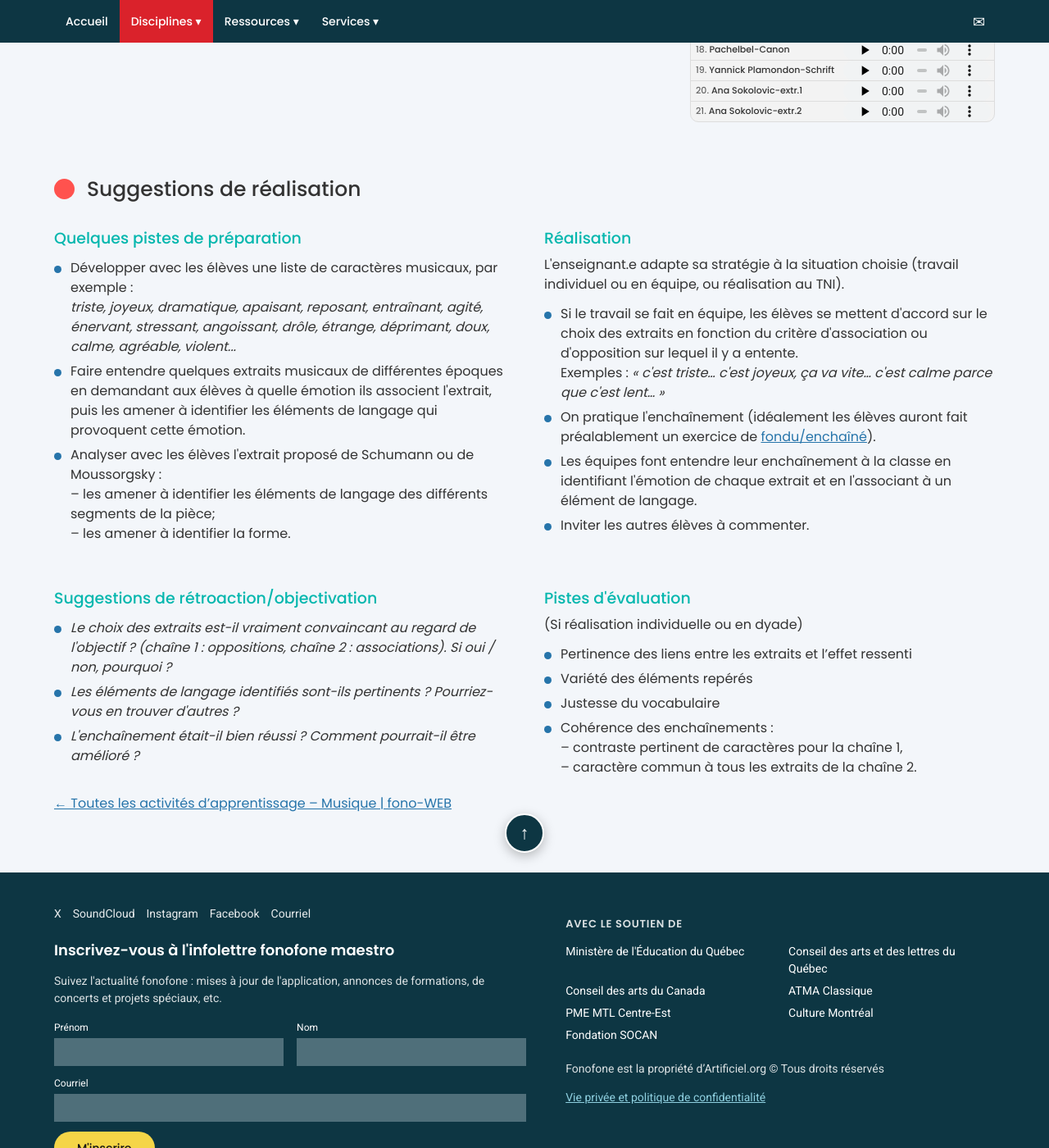
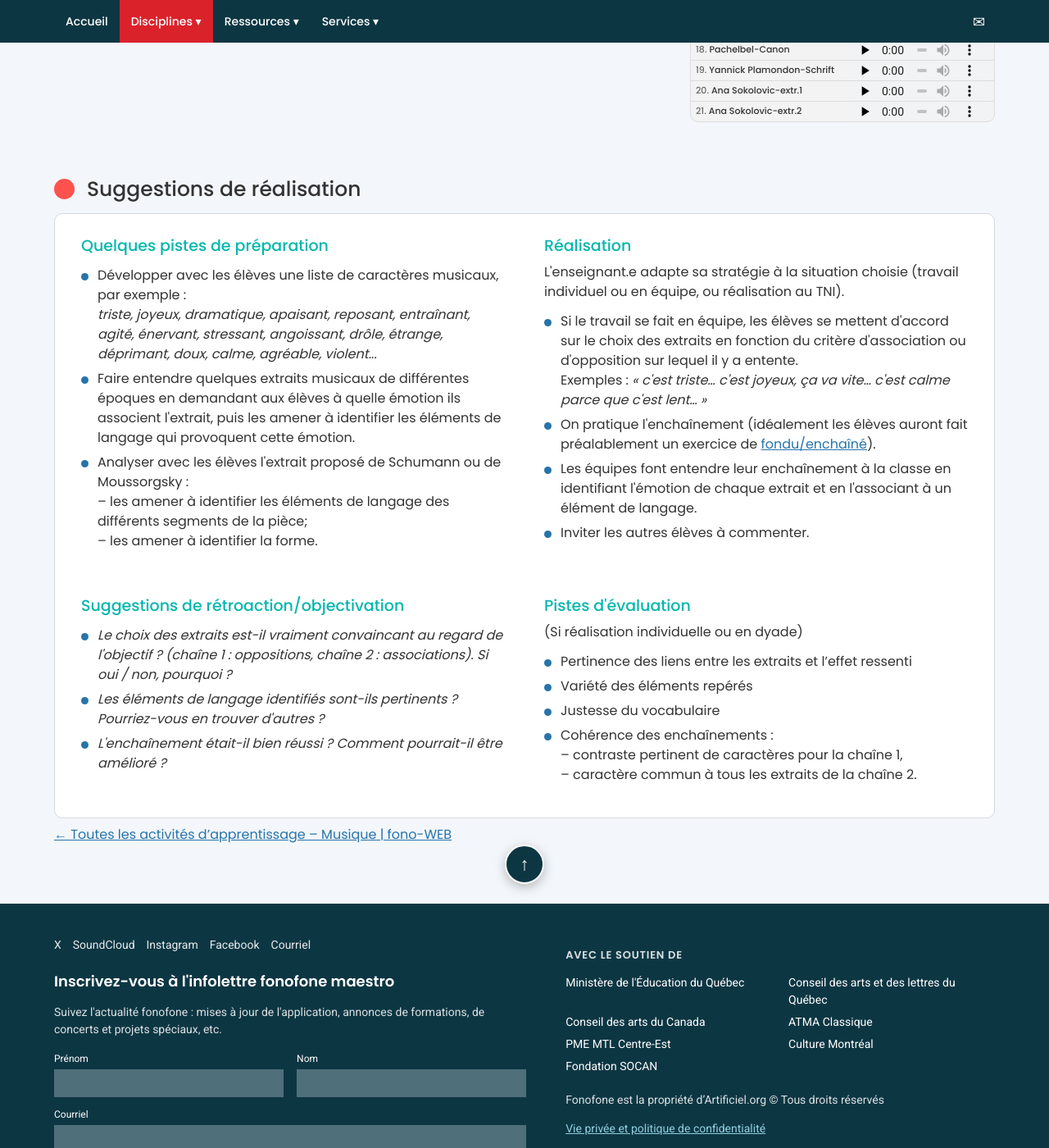
Before and after one commit to yves-fonofone/site-fonofone-revision, a Jekyll site: the page built from _activites/caractere.md, in a window 1280 px wide and 1400 px high, scrolled down 1826 px. Shown: the whole window at 82% size. Built offline with Jekyll 4.4.1, drawn with Linux system fonts in a browser that asks for light colours.

Commit message:
Caractère 1 : Suggestions de réalisation dans un encadré blanc à ligne grise
Co-Authored-By: Claude Opus 5.5 <noreply@anthropic.com>

```diff
--- a/_activites/caractere.md
+++ b/_activites/caractere.md
@@ -138,7 +138,7 @@ etiquette: Musique-en ligne
 
 <h2 class="titre-pastille" id="preparation">Suggestions de réalisation</h2>
 
-<section class="suggestions">
+<section class="suggestions encadre encadre--suggestions">
   <div>
     <h4>Quelques pistes de préparation</h4>
     <ul class="puces">
--- a/style.css
+++ b/style.css
@@ -758,3 +758,4 @@ li.extrait p { margin: 0; }
 .prose .fiche--fonofone .rangee--liste-etroite .playlist--compacte audio, .fiche--fonofone .rangee--liste-etroite .playlist--compacte audio { width: 180px; }
 .fiche--fonofone .rangee--liste-etroite .playlist__titre { white-space: nowrap; overflow: hidden; text-overflow: ellipsis; }
 .fiche--fonofone .rangee--liste-etroite .playlist__duree { display: none; }
+.fiche--fonofone .encadre--suggestions { padding: 8px 32px 28px; } /* encadré englobant les Suggestions de réalisation (ex. Caractère 1) */
```
